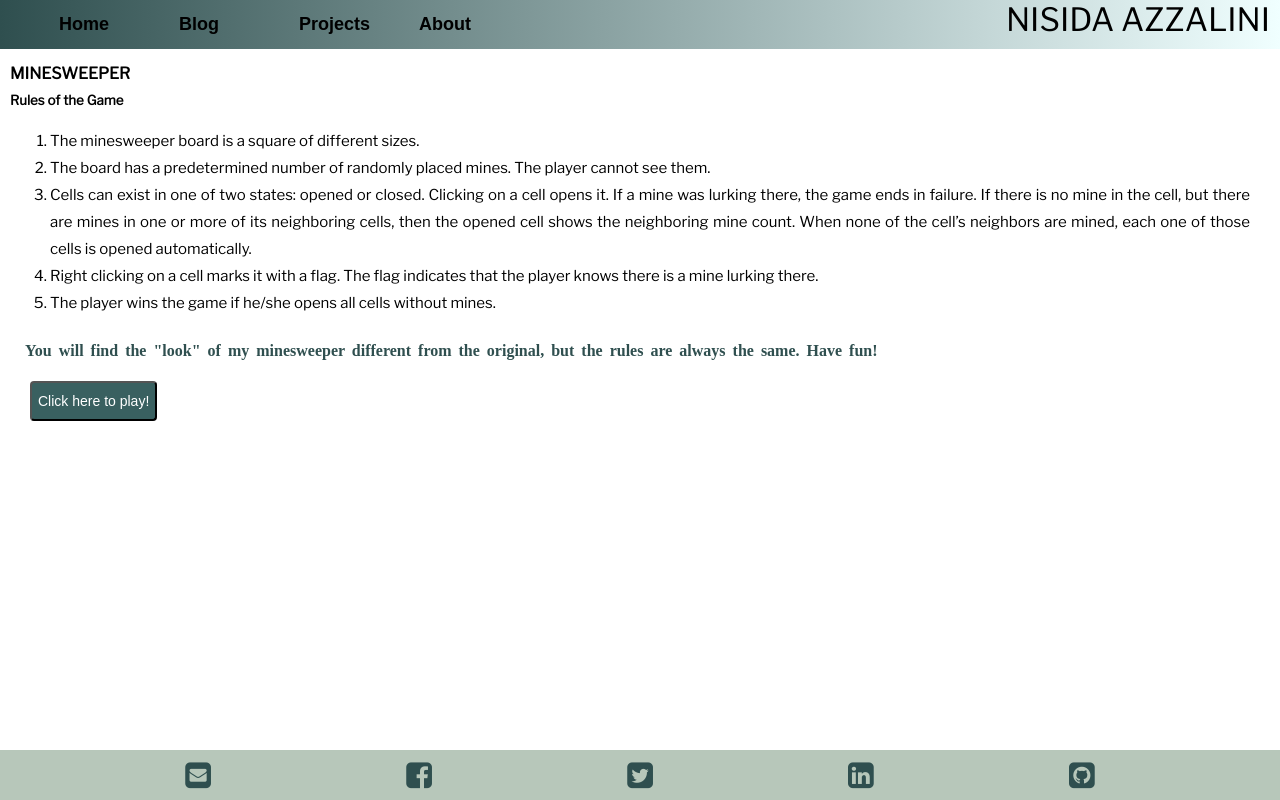
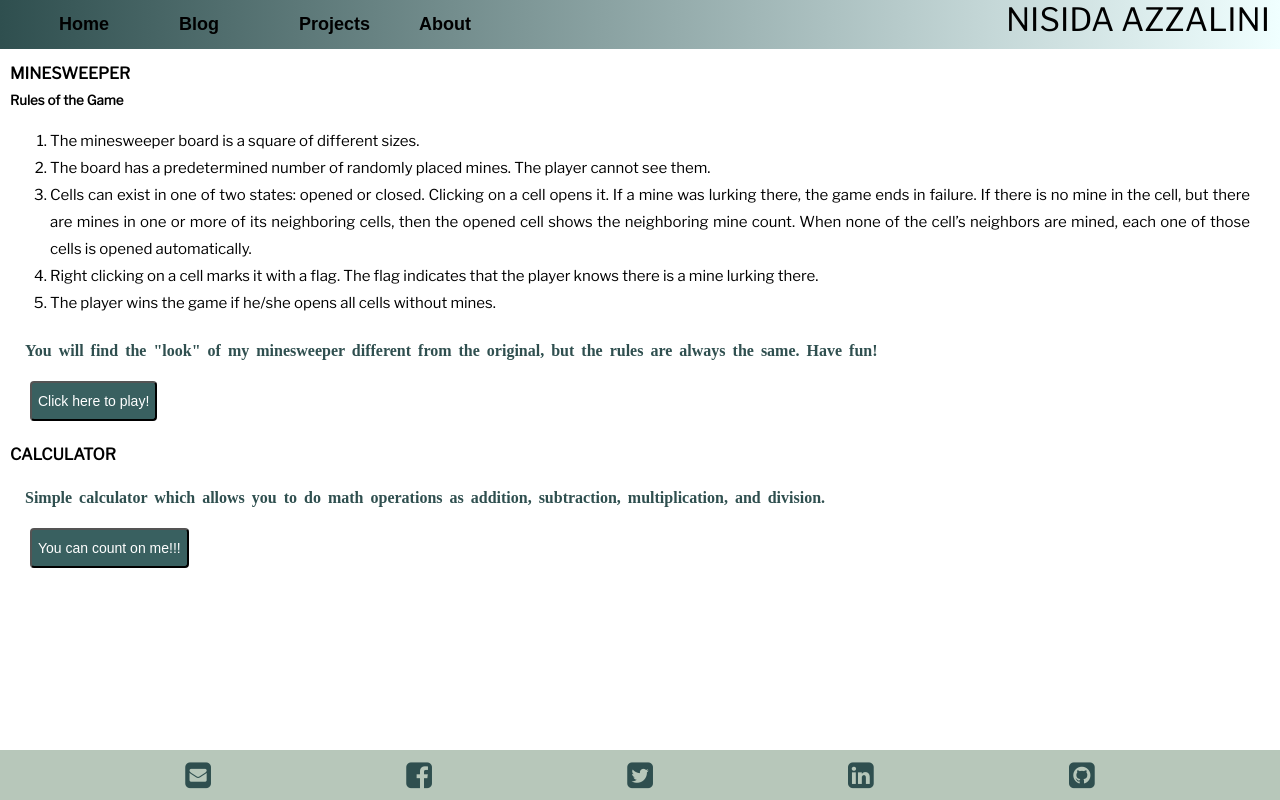
Before and after one commit to nisidazza/Nisidazza.github.io, a plain HTML site: page project.html in a window 1280 px wide. Drawn offline with nearby package versions, Linux system fonts and the light colour scheme.

Commit message:
link my calculator to project main page

```diff
--- a/project.css
+++ b/project.css
@@ -8,13 +8,13 @@ div.project {
 }
 
 div.display-row {
-    display: inline-flex;
+    display:block;
     margin-top: 10px;
 }
 
 div.display-col {
     text-align: left;
-    margin-top: 80x;
+    margin-bottom: 20px;
 }
 
 div.display-col ol {
--- a/project.html
+++ b/project.html
@@ -31,8 +31,16 @@
                         a mine lurking there.</li>
                     <li>The player wins the game if he/she opens all cells without mines.</li>
                 </ol>
-                <p>You will find the "look" of my minesweeper different from the original, but the rules are always the same. Have fun!</p>
-                <button class="btn-style"><a href="minesweeper/index.html" target="_blank">Click here to play!</a></button>
+                <p>You will find the "look" of my minesweeper different from the original, but the rules are always the
+                    same. Have fun!</p>
+                <button class="btn-style"><a href="minesweeper/index.html" target="_blank">Click here to
+                        play!</a></button>
+            </div>
+            <div class="display-col">
+                <h4>CALCULATOR</h4>
+                <p>Simple calculator which allows you to do math operations as addition, subtraction, multiplication,
+                    and division.</p>
+                <button class="btn-style"><a href="calculator/index.html" target="_blank">You can count on me!!!</a></button>
             </div>
         </div>
     </div>
```
